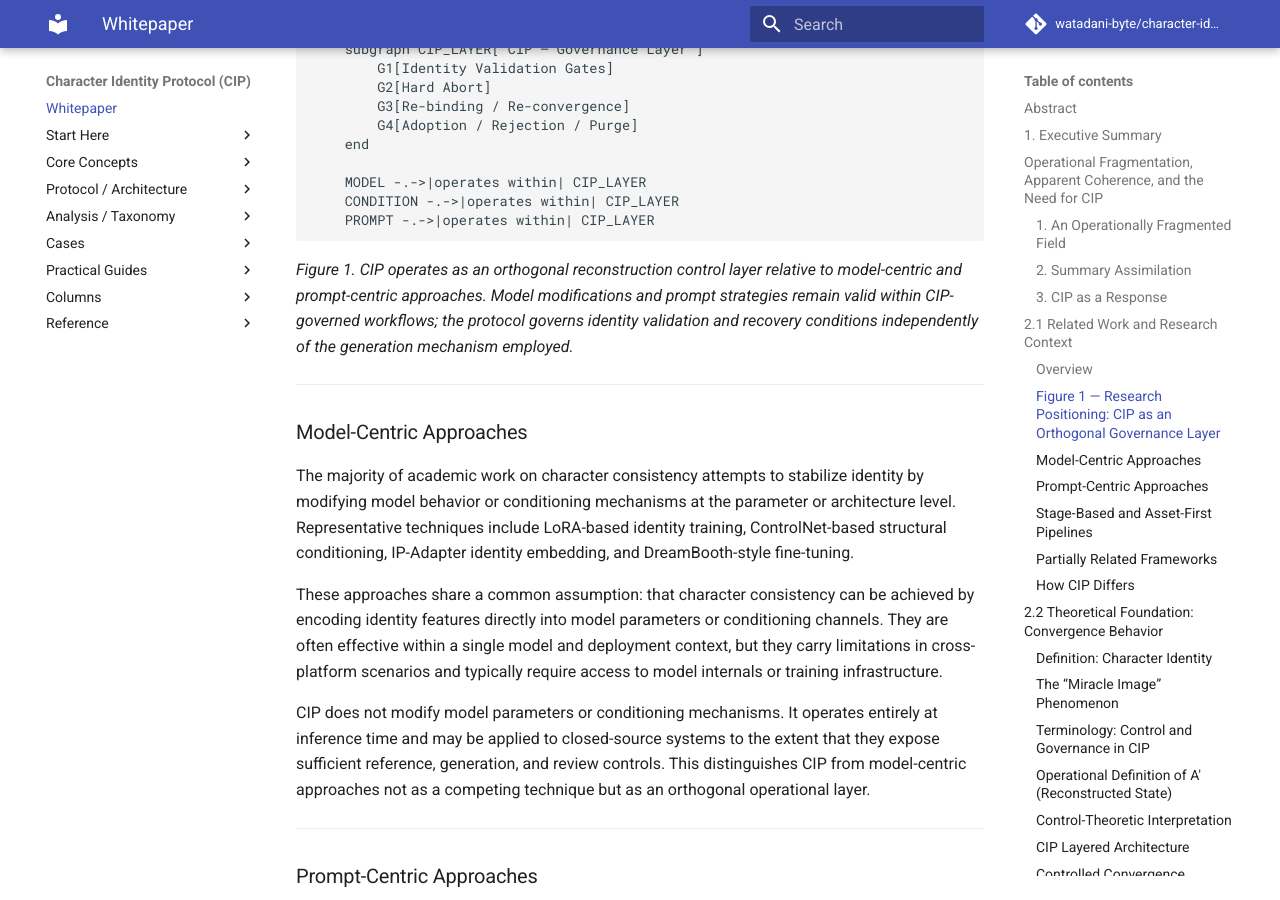
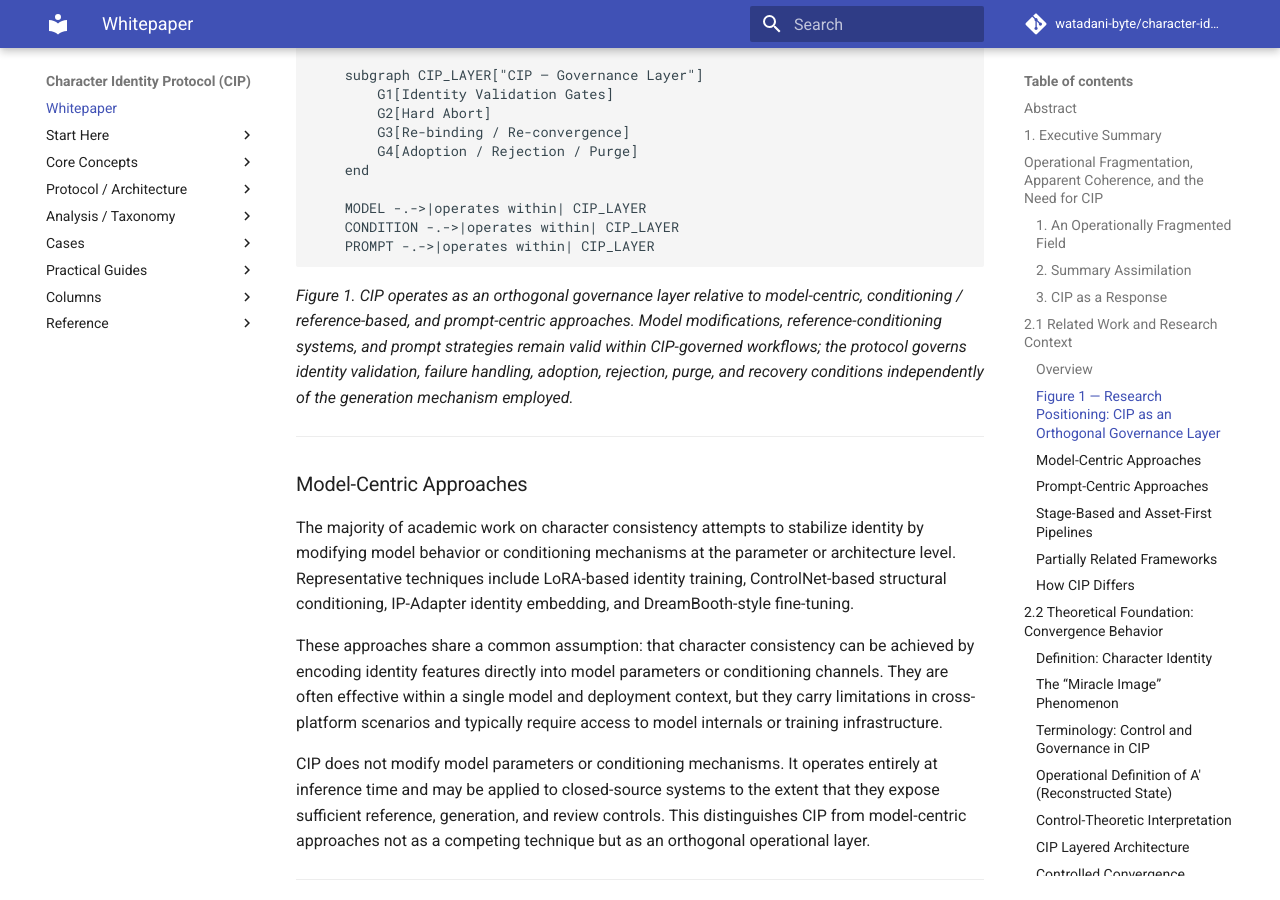
Before and after one commit to watadani-byte/character-identity-protocol, an MkDocs documentation site: the page built from docs/whitepaper_v1.md, in a window 1280 px wide and 900 px high, scrolled down 4331 px. Built offline with MkDocs 1.6.1 and Material for MkDocs 9.7.7, drawn with Linux system fonts in a browser that asks for light colours; comment, search, counter and statistics services are not loaded; some of the changed text lies outside the part shown.

Commit message:
whitepaper_v1.md を更新

````diff
--- a/docs/whitepaper_v1.md
+++ b/docs/whitepaper_v1.md
@@ -35,7 +35,7 @@ CIP reframes character identity from a static output property to a recoverable c
 
 In style-defined identity domains (e.g., anime and franchise animation), rendering regime stability constitutes part of identity and is enforced under the same Identity Gate discipline.
 
-CIP operationally realizes convergence control through **High-Density Latent Anchoring (HDLA)**, guided by the Reconstruction Control Model (RCM: A → A′ → B′) and executed through the Anchor Re-Convergence Method (ARCM). These three components constitute the core technical architecture of the protocol.
+CIP operationally realizes convergence control through **High-Density Latent Anchoring (HDLA)**, guided by the Reconstruction Control Model (RCM: A → A′ → B′) and executed through the Anchor Re-Convergence Method (ARCM). In the current framework, HDLA and ARCM describe the continuity-side mechanisms used within CIP-governed workflows, while CIP provides the governance layer for validation, stopping, adoption, rejection, and purge.
 
 -----
 
@@ -193,7 +193,7 @@ flowchart TB
     PROMPT -.->|operates within| CIP_LAYER
 ```
 
-*Figure 1. CIP operates as an orthogonal reconstruction control layer relative to model-centric and prompt-centric approaches. Model modifications and prompt strategies remain valid within CIP-governed workflows; the protocol governs identity validation and recovery conditions independently of the generation mechanism employed.*
+*Figure 1. CIP operates as an orthogonal governance layer relative to model-centric, conditioning / reference-based, and prompt-centric approaches. Model modifications, reference-conditioning systems, and prompt strategies remain valid within CIP-governed workflows; the protocol governs identity validation, failure handling, adoption, rejection, purge, and recovery conditions independently of the generation mechanism employed.*
 
 -----
 
````
Also changed, not shown: other parts of docs/whitepaper_v1.md (+3 -3 lines).
